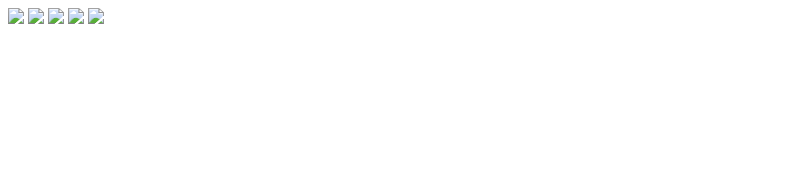
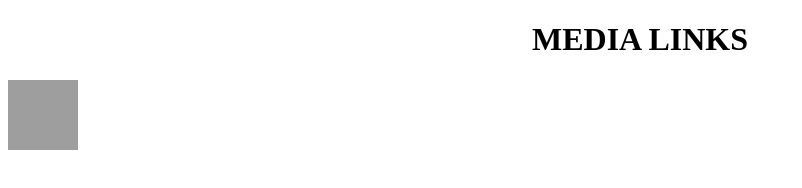
Before and after one commit to manoharreddychejarla48-arch/socialicons, a plain HTML site: page index.html in a window 1280 px wide. Shown: the whole page, without its empty margins (0-802 px from the left). Drawn offline with Linux system fonts and the light colour scheme; grey boxes are pictures that could not be loaded.

Commit message:
add youtube icon

```diff
--- a/index.html
+++ b/index.html
@@ -4,18 +4,16 @@
     <meta charset="UTF-8">
     <meta name="viewport" content="width=device-width, initial-scale=1.0">
     <title>Document</title>
+    <link rel="stylesheet" href="style.css">
 </head>
 <body>
-    <a href="https://www.instagram.com/" alt="instagram">
-        <img src="insta.png"></a>
-    <a href="https://www.youtube.com/" alt="youtube">
-        <img src="youtube.png"></a>
-    <a href="https://in.linkedin.com/company/linkedin" alt="linkedin">
-        <img src="linkedin.png"></a>
-    <a href="https://x.com/yourusername" alt="Twitter">
-        <img src="x.png"></a>
-     <a href="https://facebook.com/" alt="facebook">
-        <img src="facebook.png"></a>
+    <center>
+    <h1>MEDIA LINKS </h1>
+    </center>
+    <a href="https://www.youtube.com/" target="_blank">
+    <img src="https://static.vecteezy.com/system/resources/thumbnails/042/127/234/small/white-square-bordered-youtube-logo-on-transparent-background-free-png.png"
+     width="70" height="70">
+    </a>
 
 </body>
 </html>
```
